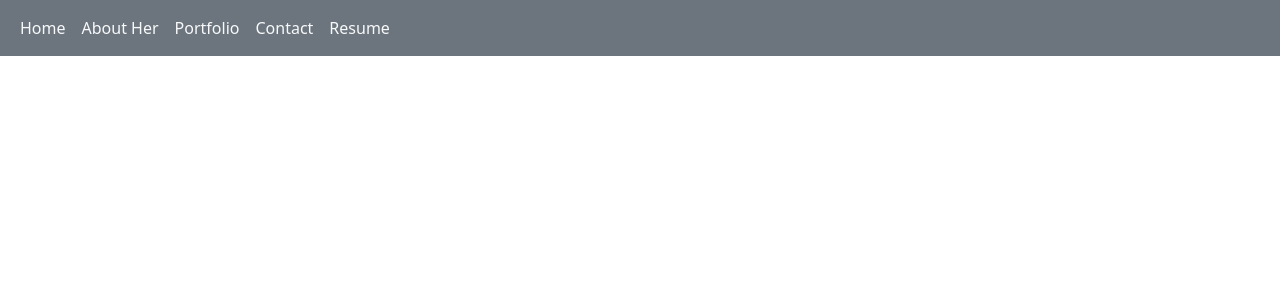
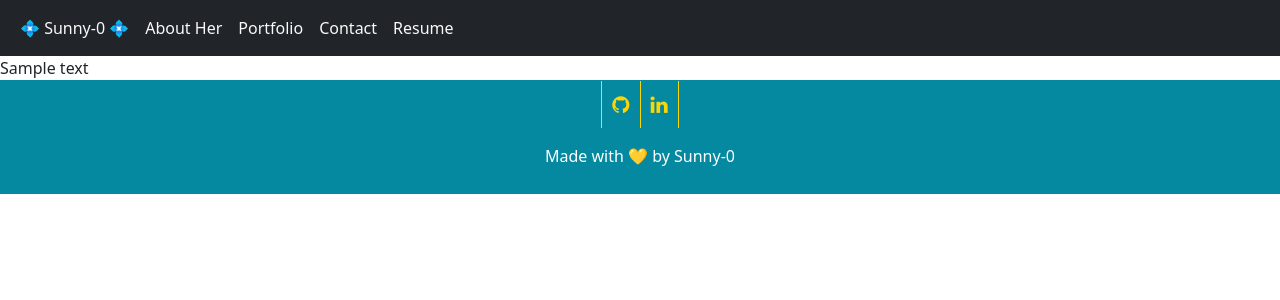
Before and after one commit to 0-Sunny-0/React-Portfolio, a React (Vite) app: page / in a window 1280 px wide. Shown: the top 300 px of the page. Built offline with nearby package versions, Linux system fonts and the light colour scheme.

Commit message:
nav and footer rendering perfectly. Social links added

```diff
--- a/index.html
+++ b/index.html
@@ -4,6 +4,8 @@
     <meta charset="UTF-8" />
     <link rel="icon" type="image/png" href="./public/images/icons/rsz_bunz.png" />
     <meta name="viewport" content="width=device-width, initial-scale=1.0" />
+    <link href="https://maxcdn.bootstrapcdn.com/font-awesome/4.4.0/css/font-awesome.min.css" rel="stylesheet"/>
+    <link href="https://maxcdn.bootstrapcdn.com/bootstrap/3.3.5/css/bootstrap.min.css"/>
     <title>Sunny Finch Portfolio</title>
   </head>
   <body>
--- a/src/App.jsx
+++ b/src/App.jsx
@@ -1,17 +1,15 @@
 // We have to bring in the required import from the react-router-dom
 import Nav from './components/Nav';
 import { Outlet } from 'react-router-dom';
-// import Footer from './components/Footer/Footer';
+import Footer from './components/Footer/Footer';
 
 
 function App() {
-  console.log({Nav});
-
-
   return (
     <>
     <Nav />
     <Outlet />
+    <Footer />
     </>
   );
 }
--- a/src/components/Footer/Footer.css
+++ b/src/components/Footer/Footer.css
@@ -0,0 +1,25 @@
+.footer {
+    background: #0489a0;
+    padding: 10px 0;
+}
+
+.footer a {
+    color: #fad507;
+    font-size: 20px;
+    padding: 10px;
+    border-right: 1px solid #fad507;
+    transition: all .5s ease;
+}
+
+.footer a:first-child {
+    border-left: 1px solid #fad507;
+}
+
+.footer a:hover {
+    color: white;
+}
+
+p {
+    color: white;
+    text-align: center;
+}
--- a/src/components/Footer/Footer.jsx
+++ b/src/components/Footer/Footer.jsx
@@ -0,0 +1,17 @@
+// import footer css and necessary files
+import './Footer.css';
+// import Figma from '../../assets/images/icons/figma';
+
+export default function Footer() {
+    return (
+        <>
+          <footer class="footer">
+            <div class="container text-center">
+                <a href="https://github.com/0-Sunny-0"><i class="fa fa-github"></i></a>
+                <a href="https://www.linkedin.com/in/sunny-finch/"><i class="fa fa-linkedin"></i></a>
+            </div><br></br>
+            <p>Made with 💛 by Sunny-0</p>
+            </footer>
+        </>
+    );
+};
--- a/src/components/Nav.jsx
+++ b/src/components/Nav.jsx
@@ -6,7 +6,7 @@ export default function Nav() {
         <Navbar
             links={[
                 <Link key={1} className="nav-link text-light" to="/">
-                Home
+                💠 Sunny-0 💠
                 </Link>,
                 <Link key={2} className="nav-link text-light" to="/AboutHer">
                 About Her
--- a/src/components/Navbar/Navbar.jsx
+++ b/src/components/Navbar/Navbar.jsx
@@ -1,6 +1,6 @@
 export default function Nav({ links }) {
     return (
-      <nav className="navbar navbar-expand-lg bg-secondary">
+      <nav className="navbar navbar-expand-lg bg-dark">
         <div className="container-fluid">
           <div className="collapse navbar-collapse" id="navbarSupportedContent">
             <ul className="navbar-nav me-auto mb-2 mb-lg-0">
--- a/src/main.jsx
+++ b/src/main.jsx
@@ -9,7 +9,7 @@ import './index.css';
 // importing in the pages that the router will use to show the proper views.
 // Remember to import ALL from pages folders
 import App from './App';
-// import AboutHer from "./pages/AboutHer/AboutHer";
+import AboutHer from "./pages/AboutHer/AboutHer";
 // import Portfolio from "./pages/Portfolio/Portfolio";
 // import Contact from "./pages/Contact/Contact";
 // import Resume from "./pages/Resume/Resume";
@@ -19,11 +19,11 @@ const router = createBrowserRouter([
   {
     path: '/',
     element: <App />,
-    // children: [
-    //   {
-    //     index: true,
-    //     element: <AboutHer />
-    //   },
+    children: [
+      {
+        index: true,
+        element: <AboutHer />
+      },
     //   {
     //     path: '/portfolio',
     //     element: <Portfolio />,
@@ -36,7 +36,7 @@ const router = createBrowserRouter([
     //     path: './resume',
     //     element: <Resume />,
     //   },
-    // ],
+    ],
   },
 ]);
 
```
